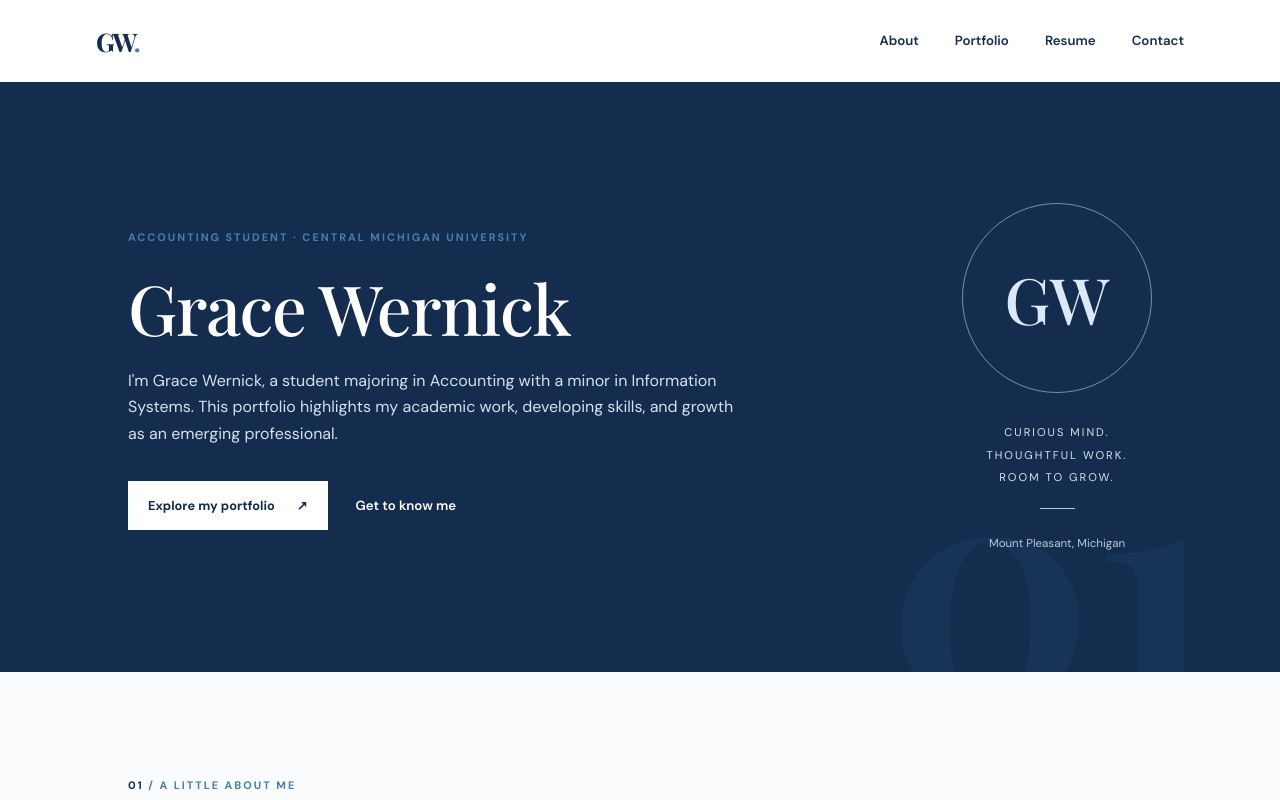
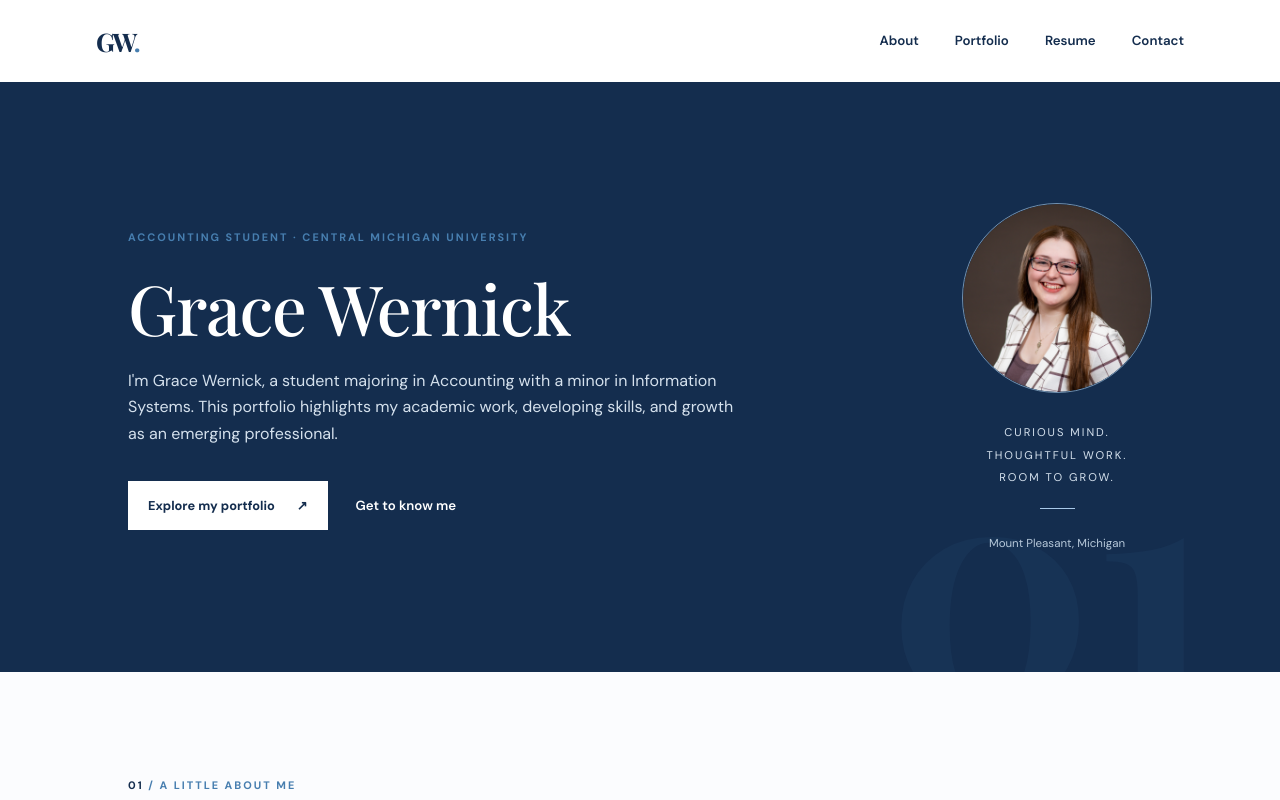
Before and after one commit to graceedenw/Grace-Wernick-Digital-Portfolio, a plain HTML site: page index.html in a window 1280 px wide. Shown: the top 800 px of the page. Drawn offline with nearby package versions, Linux system fonts and the light colour scheme.

Commit message:
add homepage profile photo

```diff
--- a/index.html
+++ b/index.html
@@ -28,7 +28,9 @@
         <div class="hero-actions"><a class="button button-light" href="#portfolio">Explore my portfolio <span>↗</span></a><a class="text-link" href="#about">Get to know me</a></div>
       </div>
       <div class="hero-aside">
-        <div class="monogram">GW</div>
+        <div class="monogram" style="overflow: hidden;">
+  <img src="PROFILE%20IMAGE.png" alt="Grace Wernick" style="width: 100%; height: 100%; object-fit: cover; border-radius: 50%;">
+</div>
         <p>CURIOUS MIND.<br>THOUGHTFUL WORK.<br>ROOM TO GROW.</p>
         <span class="aside-line"></span>
         <small>Mount Pleasant, Michigan</small>
```
